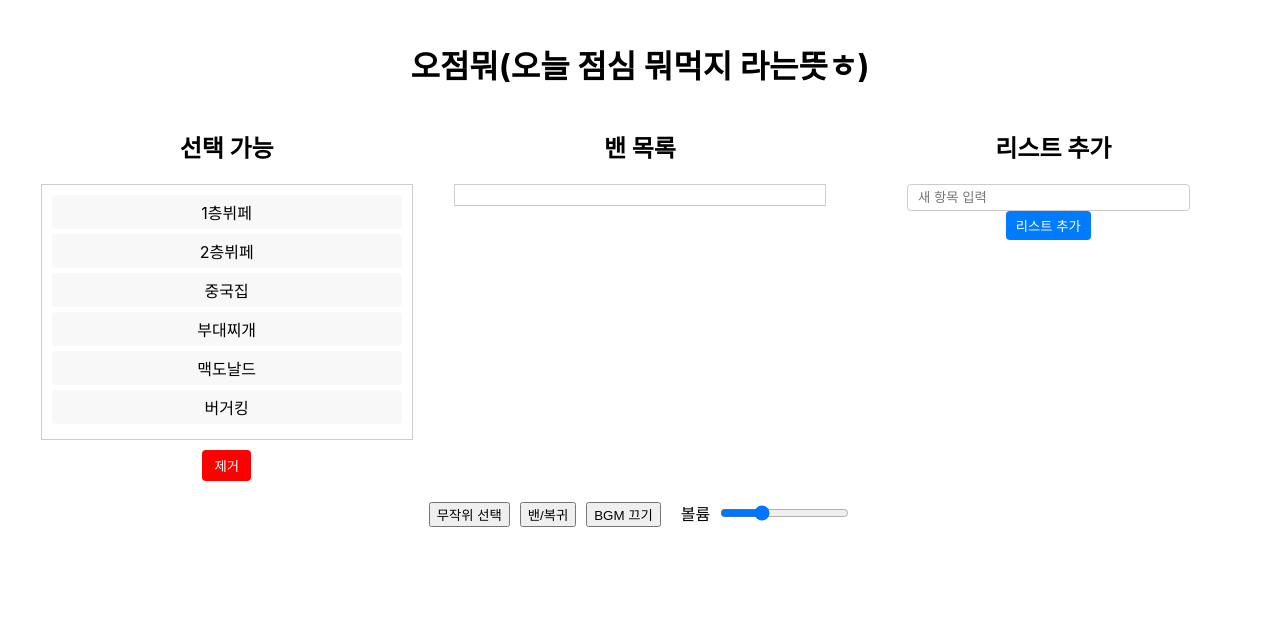
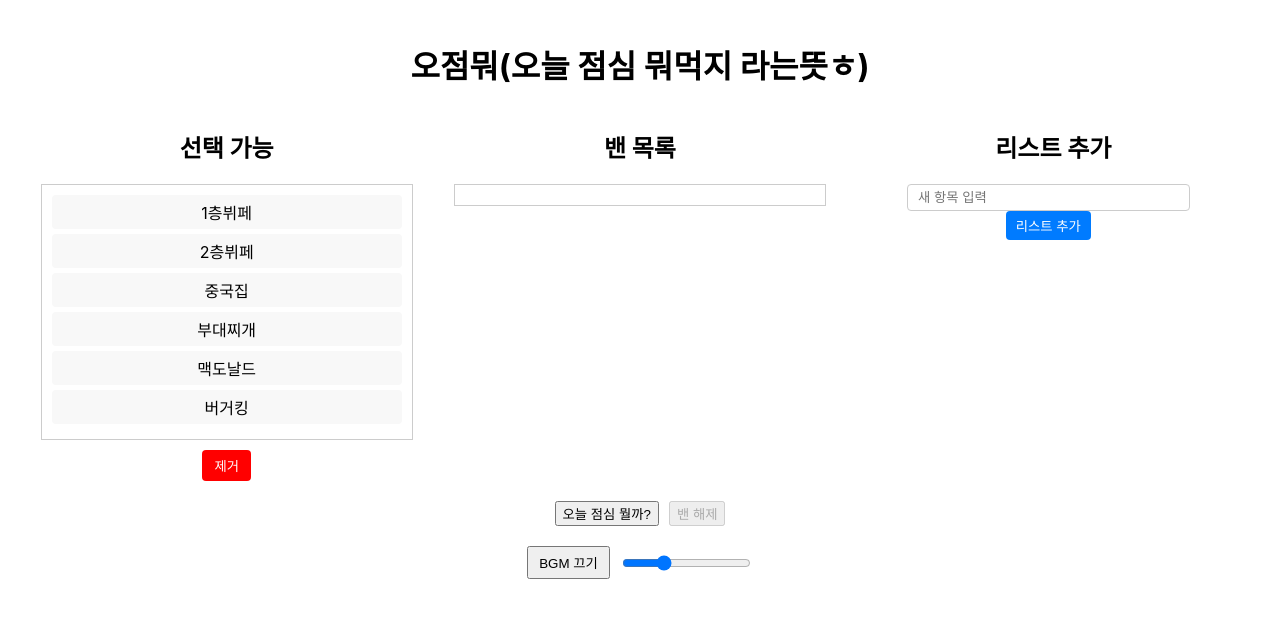
Before and after one commit to xiahnas/lunch, a React (Create React App) app: page / in a window 1280 px wide. Shown: the top 618 px of the page. Built offline with nearby package versions, Linux system fonts and the light colour scheme.

Commit message:
팝업수정

```diff
--- a/src/App.js
+++ b/src/App.js
@@ -2,7 +2,7 @@ import React, { useEffect, useState, useRef } from "react";
 import "./App.css";
 
 function App() {
-  const [list, setList] = useState([]); // 전체 리스트 (초기 불러온 리스트 + 추가된 아이템 포함)
+  const [list, setList] = useState([]); // 전체 리스트
   const [available, setAvailable] = useState([]); // 선택 가능 리스트
   const [banned, setBanned] = useState([]); // 밴 목록
   const [selected, setSelected] = useState(null); // 현재 선택된 아이템
@@ -11,12 +11,10 @@ function App() {
   const [volume, setVolume] = useState(0.3);
   const audioRef = useRef(null);
   const [hasInteracted, setHasInteracted] = useState(false);
-  const [newItem, setNewItem] = useState(""); // 추가할 새 아이템 입력값
+  const [newItem, setNewItem] = useState(""); // 새 아이템 입력값
 
-  // localStorage 키 이름
   const STORAGE_KEY = "lunchAppData";
 
-  // localStorage에서 저장된 데이터 로드 또는 서버에서 list.txt 로드
   useEffect(() => {
     const savedData = localStorage.getItem(STORAGE_KEY);
     if (savedData) {
@@ -33,7 +31,6 @@ function App() {
     }
   }, []);
 
-  // list.txt 파일에서 기본 리스트 불러오기
   const loadFromTxt = () => {
     fetch("/list.txt")
       .then((res) => res.text())
@@ -49,7 +46,6 @@ function App() {
       });
   };
 
-  // 상태 변경시 localStorage 저장
   const saveToStorage = (listData, availableData, bannedData) => {
     const data = {
       list: listData,
@@ -59,21 +55,17 @@ function App() {
     localStorage.setItem(STORAGE_KEY, JSON.stringify(data));
   };
 
-  // 배경음악 및 볼륨 컨트롤
   useEffect(() => {
     if (audioRef.current) {
       audioRef.current.volume = volume;
       if (bgmOn && hasInteracted) {
-        audioRef.current.play().catch((err) => {
-          console.log("Autoplay failed:", err);
-        });
+        audioRef.current.play().catch(() => {});
       } else {
         audioRef.current.pause();
       }
     }
   }, [bgmOn, volume, hasInteracted]);
 
-  // 밴 토글 (선택된 아이템을 available <-> banned 이동)
   const toggleBan = () => {
     if (!selected) return;
     if (available.includes(selected)) {
@@ -92,7 +84,6 @@ function App() {
     setSelected(null);
   };
 
-  // 무작위 선택
   const showRandom = () => {
     if (available.length === 0) return;
     const random = available[Math.floor(Math.random() * available.length)];
@@ -111,7 +102,6 @@ function App() {
     if (!hasInteracted) setHasInteracted(true);
   };
 
-  // 새 아이템 추가 함수
   const addNewItem = () => {
     const trimmed = newItem.trim();
     if (
@@ -129,14 +119,12 @@ function App() {
     }
   };
 
-  // 선택 가능 목록에서 선택 후 삭제 버튼 클릭 시 아이템 제거
   const removeAvailableItem = () => {
     if (!selected) return;
     if (!available.includes(selected)) return;
 
     const newList = list.filter((item) => item !== selected);
     const newAvailable = available.filter((item) => item !== selected);
-    // 밴 목록에는 없다고 가정 (만약 밴에도 있을 경우, 밴도 필터링 필요)
     const newBanned = banned.filter((item) => item !== selected);
 
     setList(newList);
@@ -152,18 +140,9 @@ function App() {
       style={{ padding: 20 }}
       onClick={() => setHasInteracted(true)}
     >
-      <h1 style={{ textAlign: "center" }}>
-        오점뭐(오늘 점심 뭐먹지 라는뜻ㅎ)
-      </h1>
+      <h1 style={{ textAlign: "center" }}>오점뭐(오늘 점심 뭐먹지 라는뜻ㅎ)</h1>
 
-      <div
-        style={{
-          display: "flex",
-          justifyContent: "space-around",
-          marginTop: 20,
-        }}
-      >
-        {/* 선택 가능 영역 */}
+      <div style={{ display: "flex", justifyContent: "space-around", marginTop: 20 }}>
         <div style={{ width: "30%" }}>
           <h2>선택 가능</h2>
           <div
@@ -191,8 +170,6 @@ function App() {
               </div>
             ))}
           </div>
-
-          {/* 선택 가능 리스트에서 선택 후 제거 버튼 */}
           <button
             onClick={removeAvailableItem}
             disabled={!selected || !available.includes(selected)}
@@ -204,7 +181,9 @@ function App() {
               borderRadius: 4,
               padding: "6px 12px",
               cursor:
-                selected && available.includes(selected) ? "pointer" : "not-allowed",
+                selected && available.includes(selected)
+                  ? "pointer"
+                  : "not-allowed",
             }}
             title="선택 가능 리스트에서 항목 제거"
           >
@@ -212,7 +191,6 @@ function App() {
           </button>
         </div>
 
-        {/* 밴 목록 영역 */}
         <div style={{ width: "30%" }}>
           <h2>밴 목록</h2>
           <div
@@ -242,7 +220,6 @@ function App() {
           </div>
         </div>
 
-        {/* 리스트 추가 UI */}
         <div style={{ width: "30%" }}>
           <h2>리스트 추가</h2>
           <input
@@ -282,28 +259,11 @@ function App() {
 
       <div style={{ textAlign: "center", marginTop: 20 }}>
         <button onClick={showRandom} style={{ marginRight: 10 }}>
-          무작위 선택
+          오늘 점심 뭘까?
         </button>
-        <button onClick={toggleBan} style={{ marginRight: 10 }}>
-          밴/복귀
+        <button onClick={toggleBan} disabled={!selected}>
+          {available.includes(selected) ? "밴 하기" : "밴 해제"}
         </button>
-        <button onClick={toggleBgm} style={{ marginRight: 20 }}>
-          {bgmOn ? "BGM 끄기" : "BGM 켜기"}
-        </button>
-        <label
-          style={{ display: "inline-flex", alignItems: "center", gap: 8 }}
-        >
-          볼륨
-          <input
-            type="range"
-            min={0}
-            max={1}
-            step={0.01}
-            value={volume}
-            onChange={onVolumeChange}
-            style={{ verticalAlign: "middle" }}
-          />
-        </label>
       </div>
 
       {popupOpen && (
@@ -331,15 +291,53 @@ function App() {
               fontWeight: "bold",
               cursor: "default",
               userSelect: "none",
+              minWidth: 200,
+              textAlign: "center",
             }}
             onClick={(e) => e.stopPropagation()}
           >
+            <div
+              style={{
+                fontSize: 20,
+                fontWeight: "normal",
+                marginBottom: 20,
+                borderBottom: "1px solid #ccc",
+                paddingBottom: 10,
+              }}
+            >
+              오늘의 픽
+            </div>
             {selected}
           </div>
         </div>
       )}
 
-      <audio ref={audioRef} src="/bgm.mp3" loop preload="auto" />
+      {/* BGM 컨트롤 */}
+      <div style={{ marginTop: 20, textAlign: "center" }}>
+        <button
+          onClick={toggleBgm}
+          style={{ marginRight: 10, padding: "5px 10px", cursor: "pointer" }}
+        >
+          {bgmOn ? "BGM 끄기" : "BGM 켜기"}
+        </button>
+        <input
+          type="range"
+          min="0"
+          max="1"
+          step="0.01"
+          value={volume}
+          onChange={onVolumeChange}
+          style={{ verticalAlign: "middle" }}
+        />
+      </div>
+
+      {/* 배경음악 오디오 태그 (src는 실제 파일 경로로 바꿔주세요) */}
+      <audio
+        ref={audioRef}
+        src="/bgm.mp3"
+        loop
+        preload="auto"
+      />
     </div>
   );
 }
```
